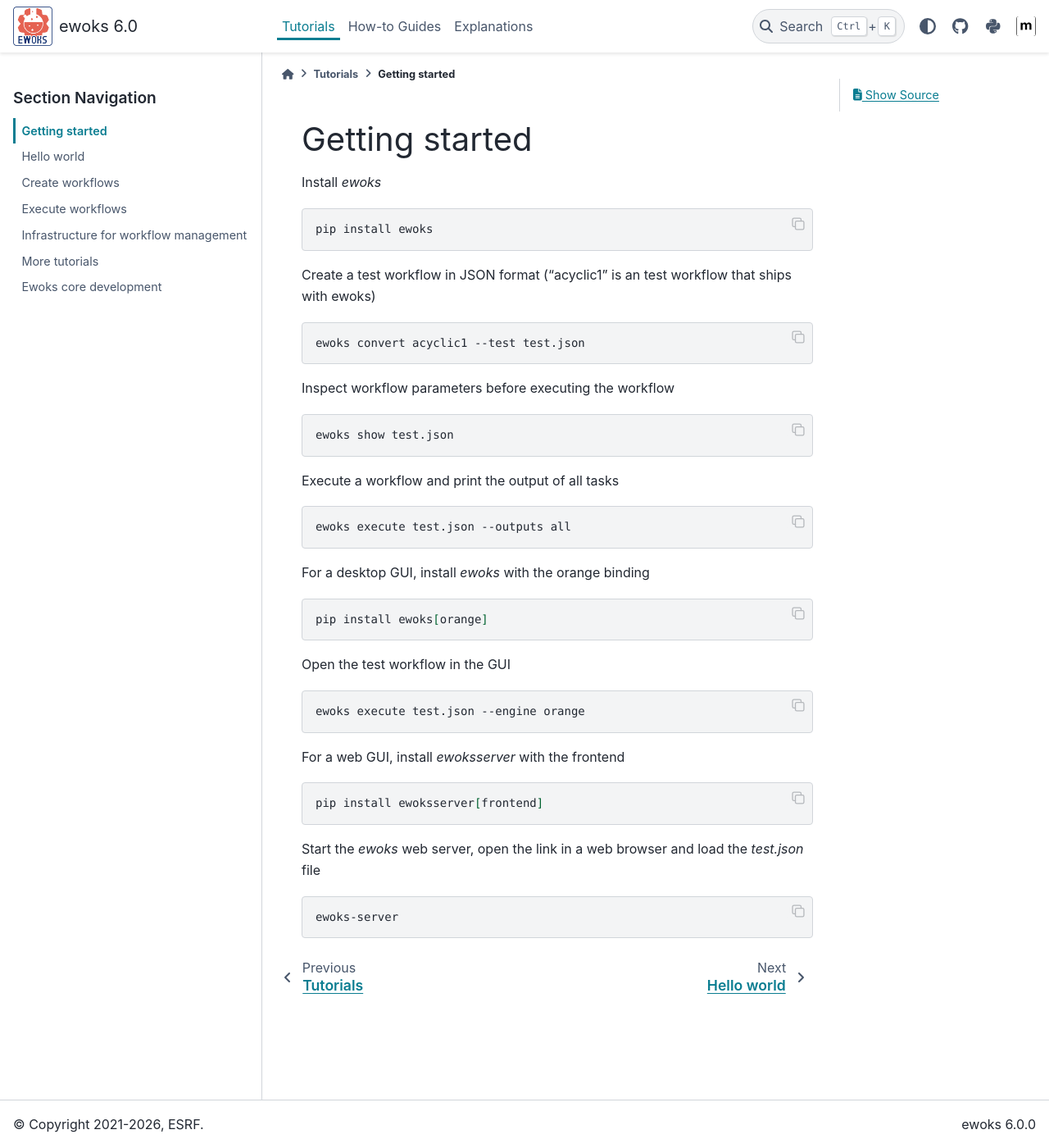
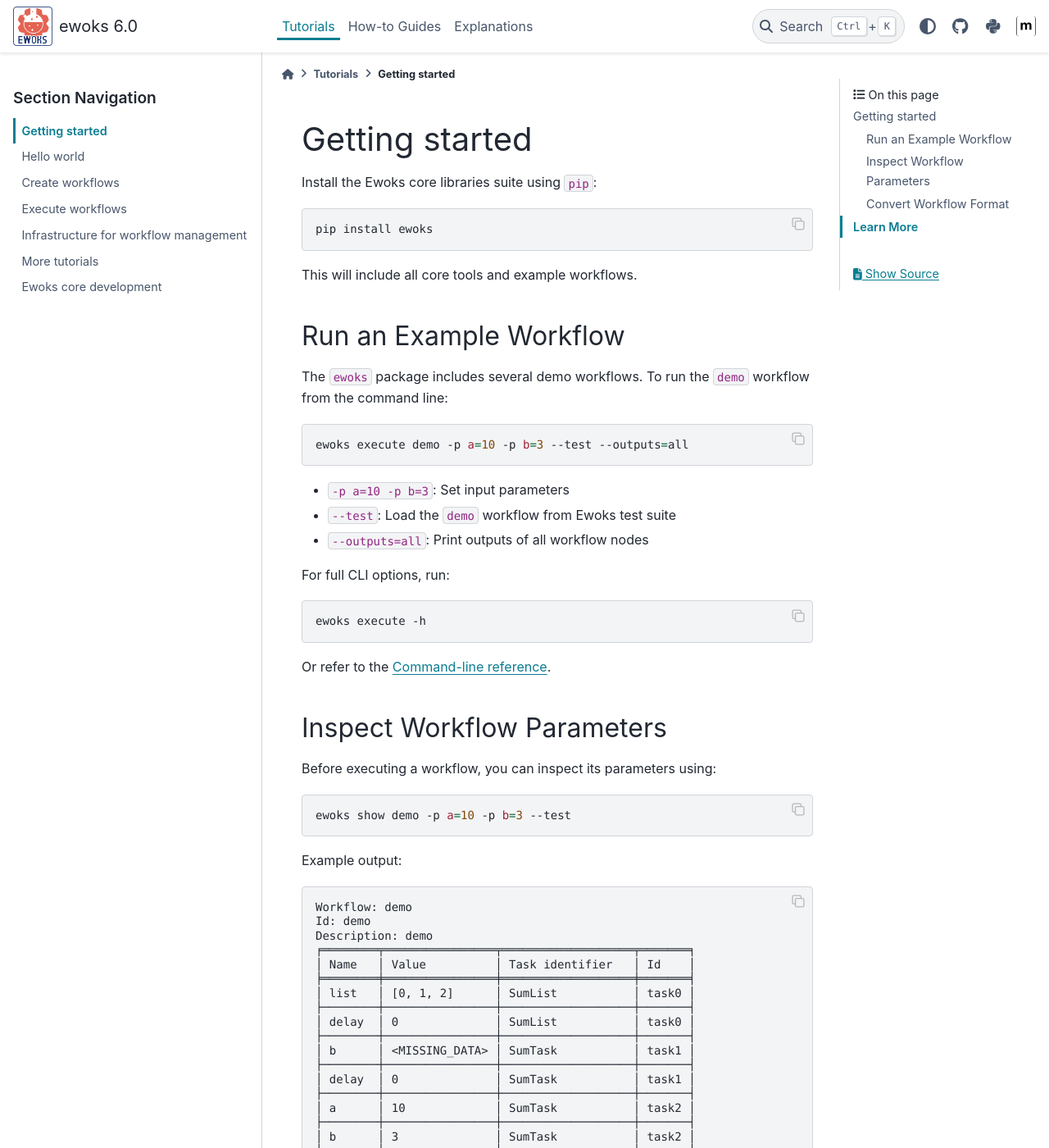
Before and after one commit to ewoks-kit/ewoks, a Sphinx documentation site: the page built from doc/tutorials/getting_started.rst, in a window 1280 px wide and 1400 px high. Shown: the whole window at 82% size. Built offline with Sphinx 7.4.7 and the PyData theme 0.15.4, drawn with Linux system fonts in a browser that asks for light colours; pages that are not in the unit, such as notebooks, are missing from menus; some of the changed text lies outside the part shown.

Commit message:
doc: migrate getting started from ewoks.esrf.fr

```diff
--- a/doc/tutorials/getting_started.rst
+++ b/doc/tutorials/getting_started.rst
@@ -1,50 +1,113 @@
 Getting started
 ===============
 
-Install *ewoks*
+Install the Ewoks core libraries suite using ``pip``:
 
 .. code-block:: bash
 
-	pip install ewoks
+   pip install ewoks
 
-Create a test workflow in JSON format (“acyclic1” is an test workflow that ships with ewoks)
+This will include all core tools and example workflows.
+
+Run an Example Workflow
+-----------------------
+
+The ``ewoks`` package includes several demo workflows. To run the ``demo`` workflow from the command line:
 
 .. code-block:: bash
 
-	ewoks convert acyclic1 --test test.json
+   ewoks execute demo -p a=10 -p b=3 --test --outputs=all
 
-Inspect workflow parameters before executing the workflow
+- ``-p a=10 -p b=3``: Set input parameters
+- ``--test``: Load the ``demo`` workflow from Ewoks test suite
+- ``--outputs=all``: Print outputs of all workflow nodes
+
+For full CLI options, run:
 
 .. code-block:: bash
 
-	ewoks show test.json
+   ewoks execute -h
 
-Execute a workflow and print the output of all tasks
+Or refer to the `Command-line reference <../reference/cli.html>`_.
+
+Inspect Workflow Parameters
+----------------------------
+
+Before executing a workflow, you can inspect its parameters using:
 
 .. code-block:: bash
 
-	ewoks execute test.json --outputs all
+   ewoks show demo -p a=10 -p b=3 --test
 
-For a desktop GUI, install *ewoks* with the orange binding
+Example output:
+
+.. code-block:: text
+
+   Workflow: demo
+   Id: demo
+   Description: demo
+   ╒════════╤════════════════╤═══════════════════╤═══════╕
+   │ Name   │ Value          │ Task identifier   │ Id    │
+   ╞════════╪════════════════╪═══════════════════╪═══════╡
+   │ list   │ [0, 1, 2]      │ SumList           │ task0 │
+   ├────────┼────────────────┼───────────────────┼───────┤
+   │ delay  │ 0              │ SumList           │ task0 │
+   ├────────┼────────────────┼───────────────────┼───────┤
+   │ b      │ <MISSING_DATA> │ SumTask           │ task1 │
+   ├────────┼────────────────┼───────────────────┼───────┤
+   │ delay  │ 0              │ SumTask           │ task1 │
+   ├────────┼────────────────┼───────────────────┼───────┤
+   │ a      │ 10             │ SumTask           │ task2 │
+   ├────────┼────────────────┼───────────────────┼───────┤
+   │ b      │ 3              │ SumTask           │ task2 │
+   ├────────┼────────────────┼───────────────────┼───────┤
+   │ delay  │ 0              │ SumTask           │ task2 │
+   ├────────┼────────────────┼───────────────────┼───────┤
+   │ b      │ 3              │ SumTask           │ task3 │
+   ├────────┼────────────────┼───────────────────┼───────┤
+   │ delay  │ 0              │ SumTask           │ task3 │
+   ├────────┼────────────────┼───────────────────┼───────┤
+   │ b      │ 4              │ SumTask           │ task4 │
+   ├────────┼────────────────┼───────────────────┼───────┤
+   │ delay  │ 0              │ SumTask           │ task4 │
+   ├────────┼────────────────┼───────────────────┼───────┤
+   │ delay  │ 0              │ SumTask           │ task5 │
+   ├────────┼────────────────┼───────────────────┼───────┤
+   │ b      │ 6              │ SumTask           │ task6 │
+   ├────────┼────────────────┼───────────────────┼───────┤
+   │ delay  │ 0              │ SumTask           │ task6 │
+   ╘════════╧════════════════╧═══════════════════╧═══════╛
+
+Convert Workflow Format
+-----------------------
+
+To inspect or modify a workflow, convert it to a JSON file:
 
 .. code-block:: bash
 
-	pip install ewoks[orange]
+   ewoks convert demo demo.json --test
 
-Open the test workflow in the GUI
+Learn More
+==========
 
-.. code-block:: bash
+.. note::
 
-	ewoks execute test.json --engine orange
+   **To go further**
 
-For a web GUI, install *ewoksserver* with the frontend
+   - **Create workflows in Python**
 
-.. code-block:: bash
+     See the `Hello World example <./hello_world.html>`_
 
-	pip install ewoksserver[frontend]
+   - **Use graphical interfaces**
 
-Start the *ewoks* web server, open the link in a web browser and load the `test.json` file
+     Explore the `GUI creation tools <../howtoguides/gui.html>`_
 
-.. code-block:: bash
+   - **Need specific guidance?**
 
-	ewoks-server
+     Check the `How-to guides <../howtoguides.html>`_
+
+   - **Learn Ewoks step-by-step**
+
+     The `Ewoks tutorial for developers <https://ewoksfordevs.readthedocs.io>`_ introduces all core concepts: workflows, tasks, and Ewoks tools.
+
+     ℹ️ *This tutorial is regularly updated and used in ESRF training sessions.*
```
Also changed, not shown: doc/index.rst (+17 -5 lines).
